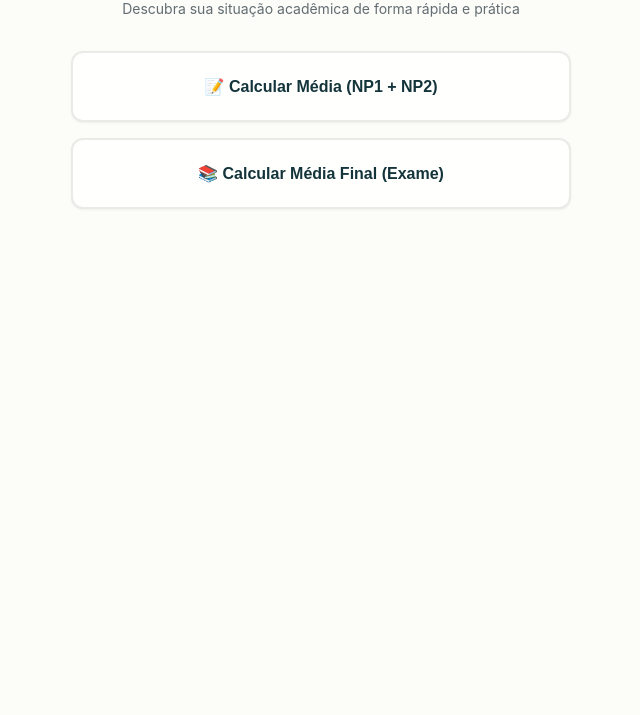
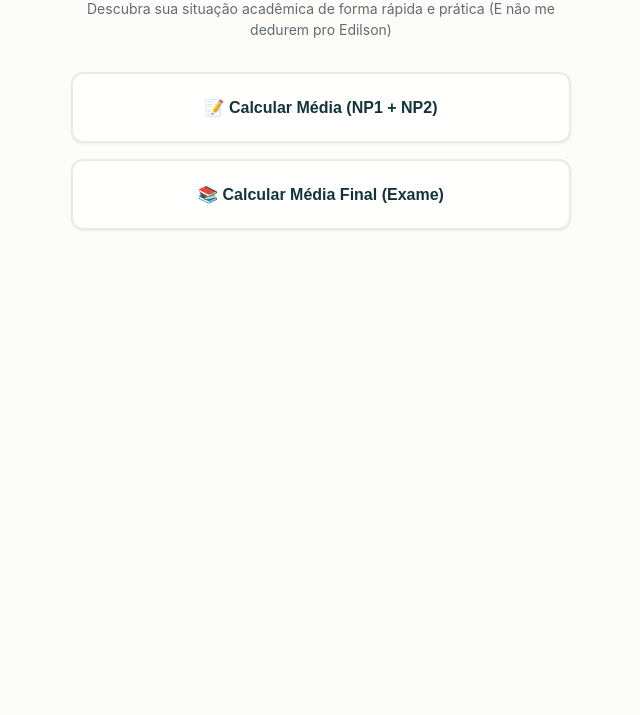
Before and after one commit to AbnerLMachado/calculanota, a plain HTML site: page index.html in a window 1280 px wide. Shown: the part 85-800 px from the top of the page, without its empty margins (319-959 px from the left). Drawn offline with Linux system fonts and the light colour scheme; a web font is replaced by a local one.

Commit message:
Update index.html

```diff
--- a/index.html
+++ b/index.html
@@ -514,7 +514,7 @@ h3 {
     <div class="app-container">
         <div class="app-header">
             <h1>📊 Calculadora de Notas</h1>
-            <p>Descubra sua situação acadêmica de forma rápida e prática</p>
+            <p>Descubra sua situação acadêmica de forma rápida e prática (E não me dedurem pro Edilson)</p>
         </div>
 
         <!-- Initial Choice Screen -->
```
